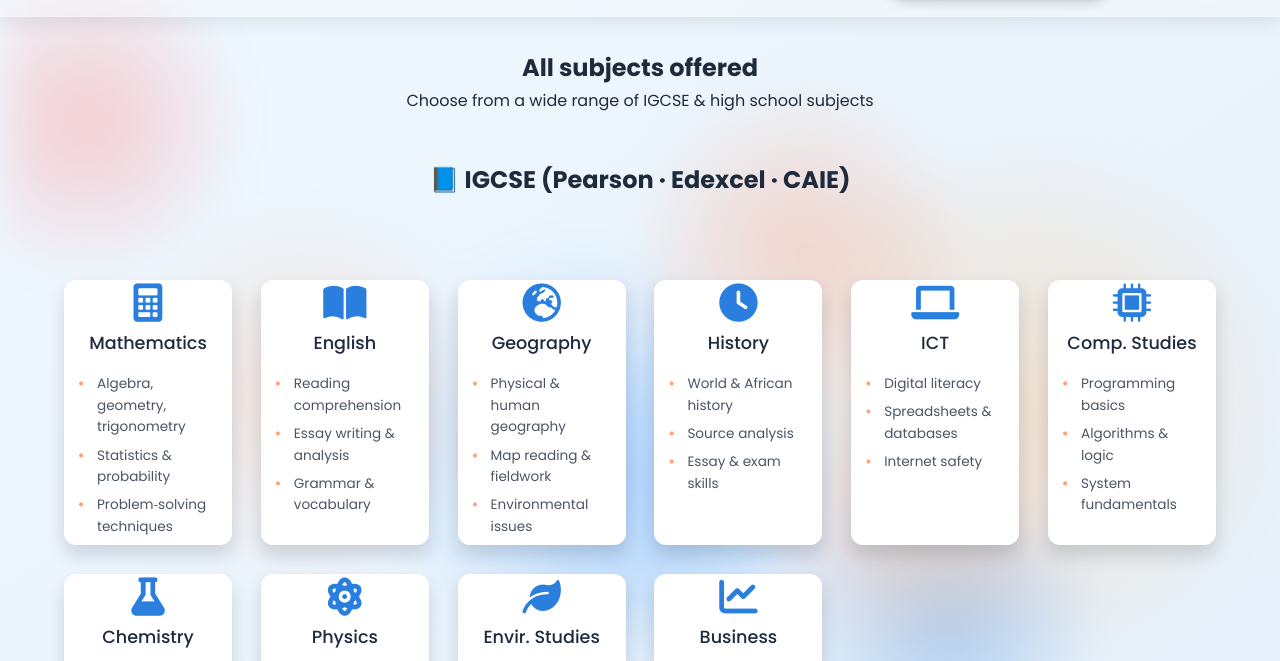
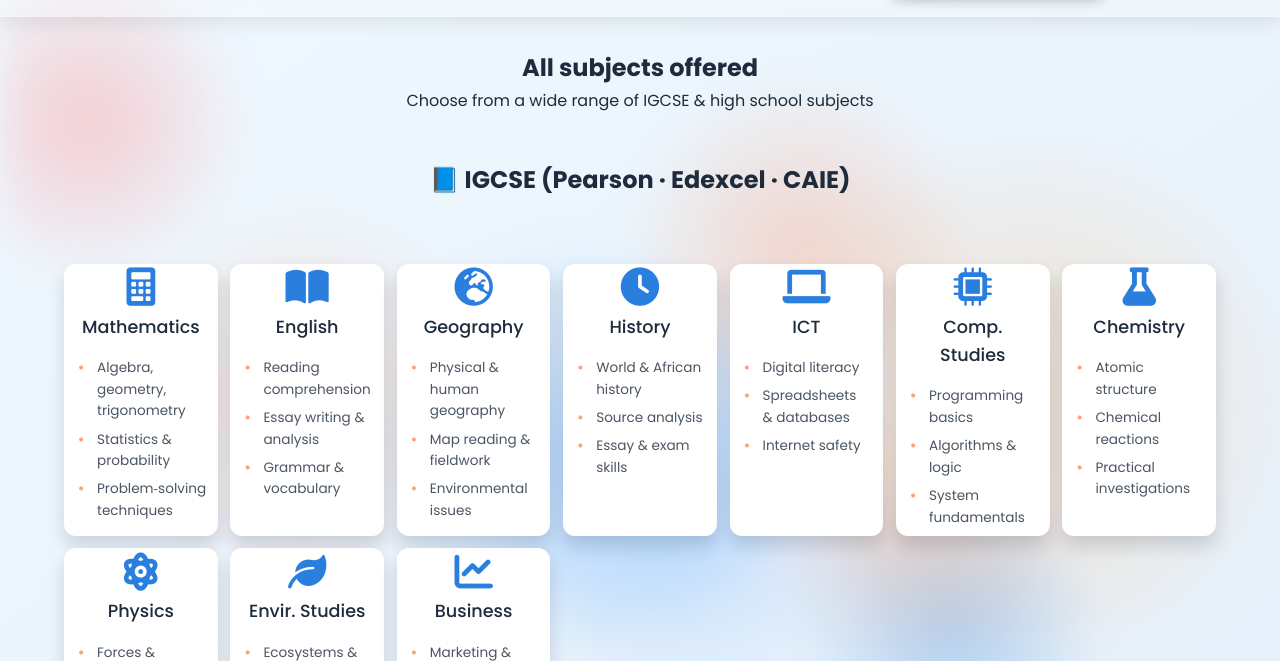
Before and after one commit to Jos3456/cloud-classroom-netlify, a plain HTML site: page index.html in a window 1280 px wide. Both pictures are taken after a click on the link "Subjects". Shown: the part 70-731 px from the top of the page. Drawn offline with Linux system fonts and the light colour scheme; a web font is replaced by a local one.

Commit message:
Subject card changes 4

```diff
--- a/style.css
+++ b/style.css
@@ -588,8 +588,8 @@
 .subjects-grid {
     display: grid;
     grid-template-columns: repeat(auto-fit, minmax(140px, 1fr));
-    gap: 1.8rem;
-    margin: 3rem 0 2rem;
+    gap: 0.8rem;
+    margin: 2rem 0 1.5rem;
     padding: 0 5%;
     position: relative;
     z-index: 2;
```
